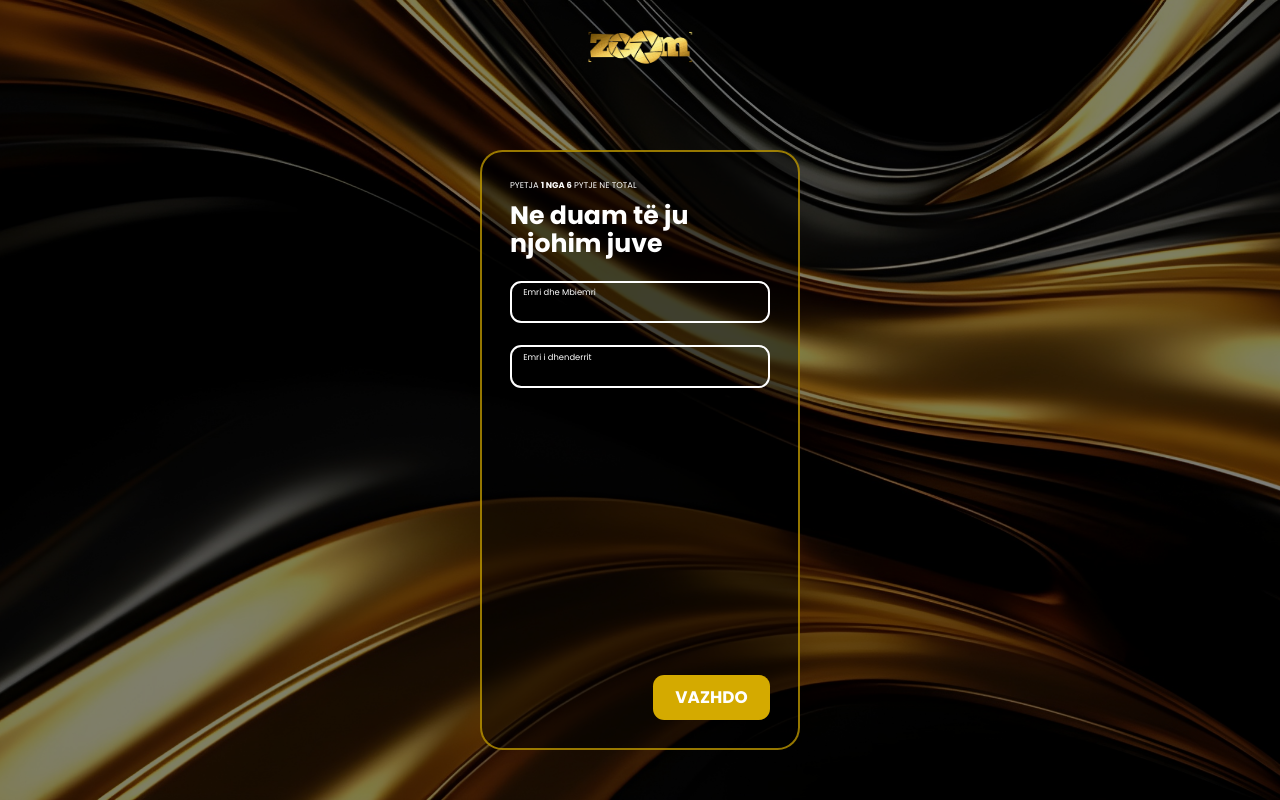
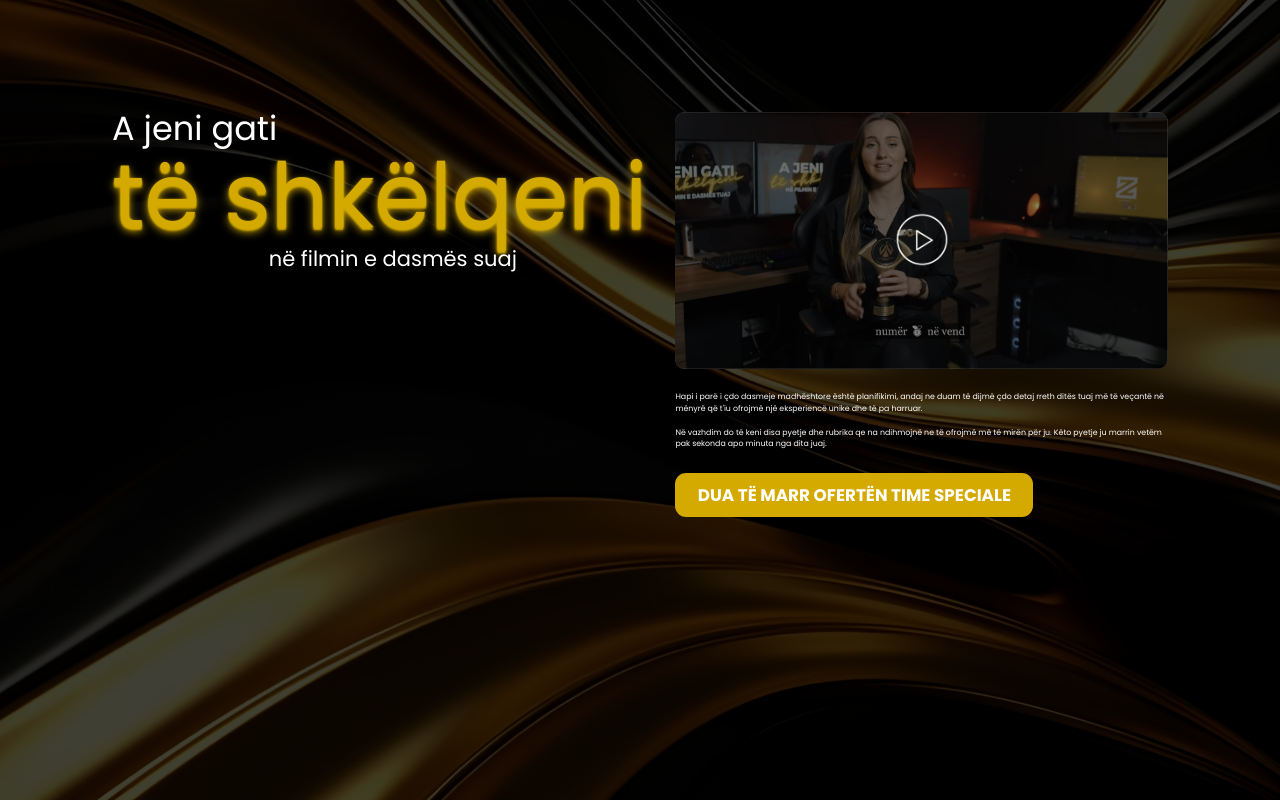
Before and after one commit to Maheerali-pk/marriage-quote-gen, a Next.js app: page / in a window 1280 px wide. Built offline with nearby package versions, Linux system fonts and the light colour scheme.

Commit message:
All except pricing done

```diff
--- a/app/components/form-wrapper.tsx
+++ b/app/components/form-wrapper.tsx
@@ -4,7 +4,7 @@ interface FormWrapperProps {
 
 const FormWrapper: React.FC<FormWrapperProps> = ({ children }) => {
   return (
-    <div className="w-screen  md:w-[50vw] lg:w-[25vw] h-[75vh] bg-pri border-[rgba(212,170,0,0.7)] border-2  rounded-4xl p-10 bg-[rgba(0,0,0,0.5)]">
+    <div className="w-[90vw]  md:w-[50vw] lg:w-[25vw] h-[75vh] bg-pri border-[rgba(212,170,0,0.7)] border-2  rounded-4xl p-10 bg-[rgba(0,0,0,0.5)]">
       {children}
     </div>
   );
--- /dev/null
+++ b/app/forms/initial-form.tsx
@@ -0,0 +1,70 @@
+"use client";
+import { useRouter } from "next/navigation";
+
+interface InitialFormProps {}
+
+const InitialForm: React.FC<InitialFormProps> = () => {
+  const router = useRouter();
+  const handleNext = () => {
+    router.push("/name");
+  };
+  return (
+    <div
+      className="h-full w-full flex justify-center"
+      style={{
+        backgroundImage: "url('/images/main-bg.png')",
+        backgroundSize: "cover",
+        backgroundPosition: "center",
+      }}
+    >
+      <div className="absolute top-0 left-0 w-full h-full bg-black opacity-50 "></div>
+      <div className="absolute top-0 left-0 w-full h-full bg-black opacity-50 "></div>
+
+      <div className="grid grid-cols-1 md:grid-cols-[max-content_auto] gap-10 w-full z-10 md:px-40 px-8 pt-40">
+        <div className="flex flex-col gap-2">
+          <div className="flex flex-col gap-2 text-white text-5xl">
+            A jeni gati
+          </div>
+
+          <div className="text-primary text-9xl text-shadow-lg text-shadow-primary">
+            të shkëlqeni
+          </div>
+          <div className="text-white text-3xl ml-56">
+            në filmin e dasmës suaj
+          </div>
+        </div>
+        <div className="flex flex-col gap-8">
+          <div className="w-full relative">
+            <img
+              src="/images/video.png"
+              className="w-full h-auto  top-0 left-0 brightness-50"
+            ></img>
+            <img
+              className="w-20 h-20 absolute top-1/2 left-1/2 -translate-x-1/2 -translate-y-1/2"
+              src="/images/play-icon.png"
+            ></img>
+          </div>
+          <div className="text-white">
+            Hapi i parë i çdo dasmeje madhështore është planifikimi, andaj ne
+            duam të dijmë çdo detaj rreth ditës tuaj më të veçantë në mënyrë që
+            t'iu ofrojmë një eksperiencë unike dhe të pa harruar.
+            <br></br>
+            <br />
+            Në vazhdim do të keni disa pyetje dhe rubrika qe na ndihmojnë ne të
+            ofrojmë më të mirën për ju. Këto pyetje ju marrin vetëm pak sekonda
+            apo minuta nga dita juaj.
+          </div>
+
+          <button
+            onClick={handleNext}
+            className="bg-[rgba(212,170,0,1)] hover:bg-[rgba(212,170,0,0.8)] cursor-pointer transition-all duration-300 w-fit font-bold text-white text-2xl px-8 py-4 rounded-2xl"
+          >
+            DUA TË MARR OFERTËN TIME SPECIALE
+          </button>
+        </div>
+      </div>
+    </div>
+  );
+};
+
+export default InitialForm;
--- a/app/helpers/utils.tsx
+++ b/app/helpers/utils.tsx
@@ -10,6 +10,7 @@ export const formatDate = (date: string) => {
 export const getEnabledEventGroups = (state: IGlobalState) => {
   const res = [
     { evnetGroupId: "0", enabled: false },
+
     { evnetGroupId: "1", enabled: false },
     { evnetGroupId: "2", enabled: true },
     { evnetGroupId: "3", enabled: false },
--- a/app/page.tsx
+++ b/app/page.tsx
@@ -2,13 +2,8 @@ import Image from "next/image";
 import PageWrapper from "./components/page-wrapper";
 import FormWrapper from "./components/form-wrapper";
 import NameForm from "./forms/name-form";
+import InitialForm from "./forms/initial-form";
 
 export default function Home() {
-  return (
-    <PageWrapper>
-      <FormWrapper>
-        <NameForm />
-      </FormWrapper>
-    </PageWrapper>
-  );
+  return <InitialForm></InitialForm>;
 }
```
Also changed, not shown: public/images/play-icon.png (added), public/images/video.png (added).
